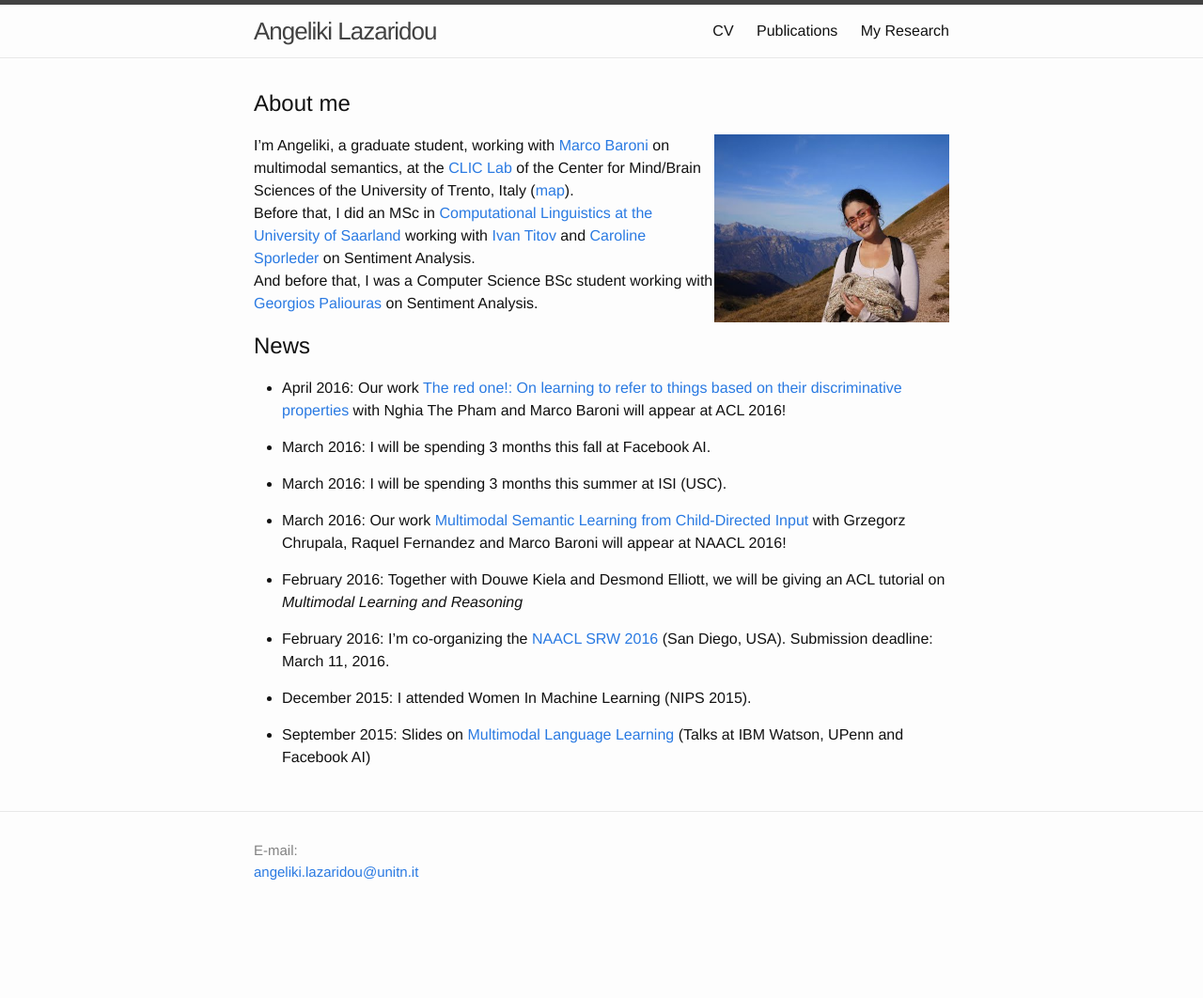
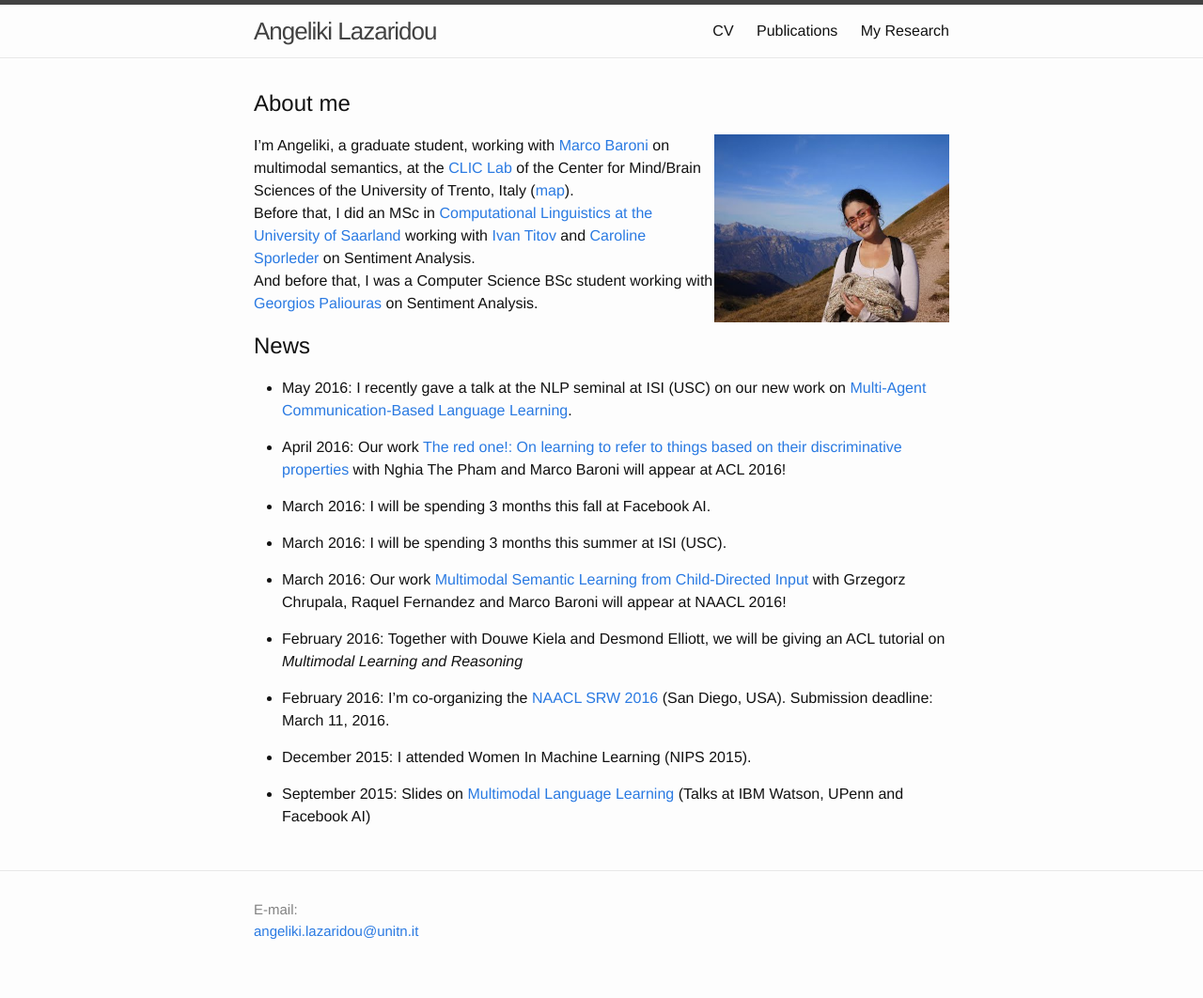
Before and after one commit to angelikilazaridou/angelikilazaridou.github.io, a Jekyll site: the page built from index.md, in a window 1280 px wide. Shown: the whole page at 94% size. Built offline with Jekyll 4.4.1, drawn with Linux system fonts in a browser that asks for light colours; before the commit the page ends 999 px from its top, so only the background shows below that.

Commit message:
2 agents

```diff
--- a/index.md
+++ b/index.md
@@ -13,6 +13,8 @@ And before that, I was a Computer Science BSc student working with <a href="http
 
 News
 ---------
+* May 2016: I recently gave a talk at the NLP seminal at ISI (USC) on our new work on <a href="https://arxiv.org/abs/1605.07133v1"> Multi-Agent Communication-Based Language Learning</a>.
+
 * April 2016: Our work <a href="http://arxiv.org/abs/1603.02618">The red one!: On learning to refer to things based on their discriminative properties</a> with Nghia The Pham  and Marco Baroni will appear at ACL 2016!
 
 * March 2016: I will be spending 3 months this fall at Facebook AI.
```
